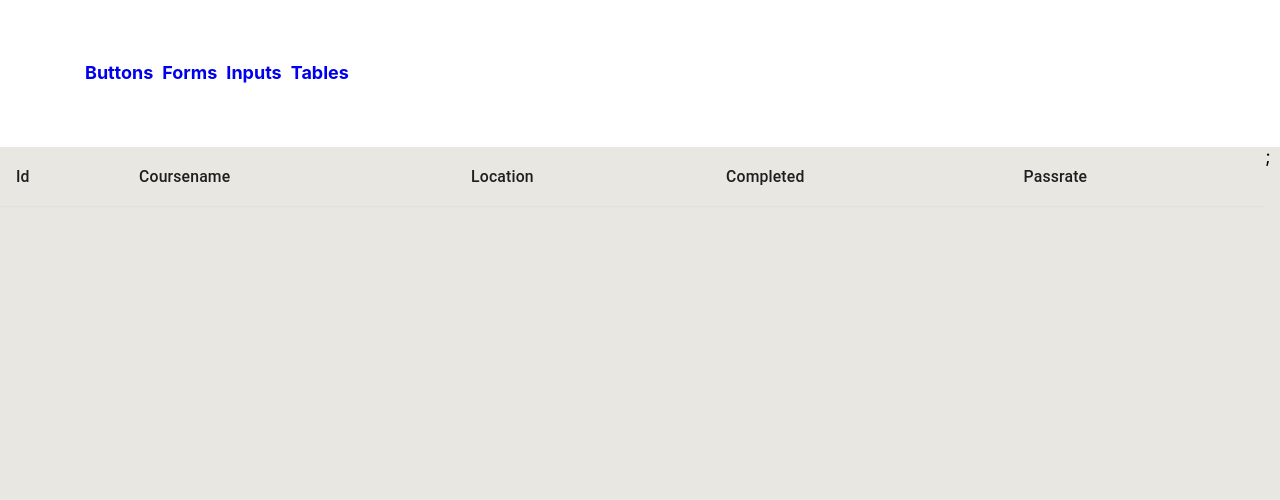
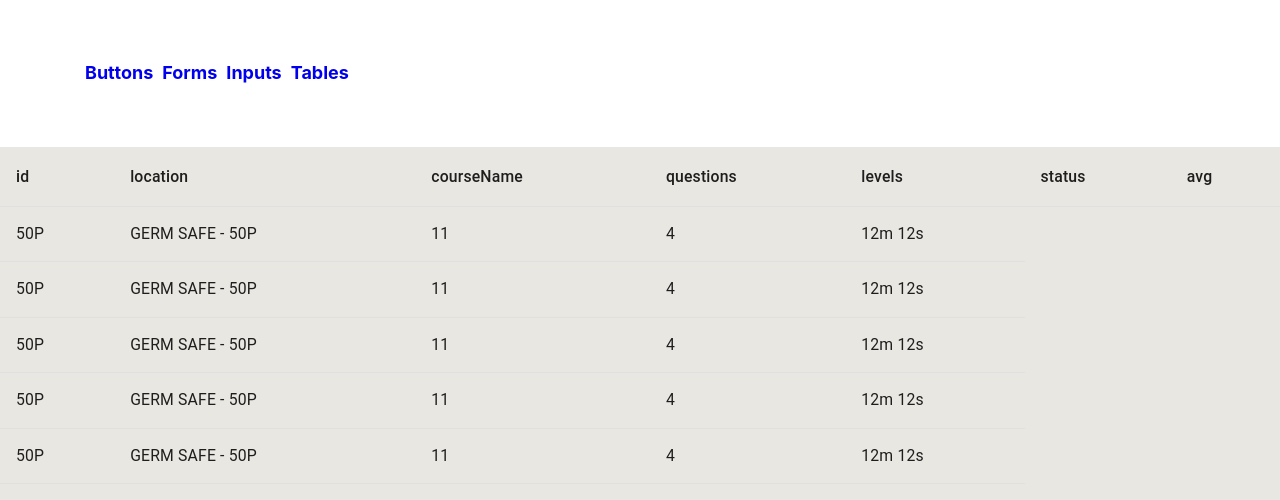
Before and after one commit to timegated/react-components, a React (Create React App) app: page /tables in a window 1280 px wide. Shown: the top 500 px of the page. Built offline with nearby package versions, Linux system fonts and the light colour scheme.

Commit message:
Dynamic table component is now using json data to generate table headers

```diff
--- /dev/null
+++ b/src/components/Loading/Loading.js
@@ -0,0 +1,79 @@
+import React from 'react';
+import styled from 'styled-components';
+
+const LoadingDotFirst = styled.span`
+
+  color: black;
+  font-size: 20px;
+  animation: loading 1s infinite;
+
+  @keyframes loading {
+    0% {
+      opacity: 0.1;
+    }
+    25% {
+      opacity: 0.4;
+    }
+    50% {
+      opacity: 0.7;
+    }
+    100% {
+      opacity: 1;
+    }
+  }
+`;
+
+const LoadingDotSecond = styled.span`
+
+  color: black;
+  font-size: 20px;
+
+  animation: loading 2s infinite;
+
+  @keyframes loading {
+    0% {
+      opacity: 0.1;
+    }
+    25% {
+      opacity: 0.4;
+    }
+    50% {
+      opacity: 0.7;
+    }
+    100% {
+      opacity: 1;
+    }
+  }
+`;
+
+const LoadingDotThird = styled.span`
+
+  color: black;
+  font-size: 20px;
+  animation: loading 3s infinite;
+
+  @keyframes loading {
+    0% {
+      opacity: 0.1;
+    }
+    25% {
+      opacity: 0.4;
+    }
+    50% {
+      opacity: 0.7;
+    }
+    100% {
+      opacity: 1;
+    }
+  }
+`;
+
+const Loading = () => {
+  return (
+    <div>
+      Loading <LoadingDotFirst>.</LoadingDotFirst><LoadingDotSecond>.</LoadingDotSecond><LoadingDotThird>.</LoadingDotThird>
+    </div>
+  )
+}
+
+export default Loading;
--- a/src/components/Navigation/Navigation.js
+++ b/src/components/Navigation/Navigation.js
@@ -11,6 +11,7 @@ import Forms from '../Forms/Forms';
 import Inputs from '../Inputs/Inputs';
 import DynamicTable from '../Tables/DynamicTable';
 import { dataCollection } from '../../dummy/dataCollection';
+import tableData from '../../dummy/tablaData.json';
 import styled from 'styled-components';
 
 const NavContainer = styled.div`
@@ -72,7 +73,7 @@ const Navigation = () => {
             <Inputs />
           </Route>
           <Route exact path="/tables">
-            <DynamicTable obj={dataCollection}/>
+            <DynamicTable obj={tableData}/>
           </Route>
         </Switch>
       </Router>
--- a/src/components/Tables/DynamicTable.js
+++ b/src/components/Tables/DynamicTable.js
@@ -7,38 +7,70 @@ import {
   TableBody,
   TableCell,
 } from '@material-ui/core';
+import Loading from '../Loading/Loading';
+import { format } from '../../utils/format';
 
-const format = (string) => {
-  return string[0].toUpperCase() + string.substring(1);
-};
+
 
 /**
  * OBJ represents JSON data
  * @param {object}
- * */
+ *
+*/
+
 const DynamicTable = ({ obj }) => {
-  console.log(obj[0])
+  const [data, setData] = React.useState(obj);
+
+  const createTableHeader = (json) => {
+    console.log('from createTableHeader', json)
+    return Object.keys(json.games[0]).map((key, index) => {
+      return (<TableCell component="th" align="left" key={index}>{key}</TableCell>)
+    });
+  };
+
+  const createTableBody = (json) => {
+    console.log('from createTableBody', json)
+    return json.games.map(game => {
+      return (
+        <TableRow key={game.id}>
+          <TableCell>
+            {game.location}
+          </TableCell>
+          <TableCell>
+            {game.courseName}
+          </TableCell>
+          <TableCell>
+            {game.questions}
+          </TableCell>
+          <TableCell>
+            {game.levels}
+          </TableCell>
+          <TableCell>
+            {game.avg}
+          </TableCell>
+        </TableRow>
+      );
+    })
+  };
+
   return (
     <div>
       <Table>
         <TableHead>
           <TableRow>
-            {Object.keys(obj[0]).map((key, index) => {
-              // console.log('the object keys', key);
-              console.log('the formatting function',format(key));
-              return (
-                <TableCell key={index}>{format(key)}</TableCell>
-              )
-            })};
+            {createTableHeader(data)}
           </TableRow>
         </TableHead>
+        <TableBody>
+          {createTableBody(data)}
+        </TableBody>
       </Table>
     </div>
   )
 };
 
 DynamicTable.propTypes = {
-  obj: PropTypes.array.isRequired,
+  obj: PropTypes.object.isRequired,
 };
 
 export default DynamicTable;
--- /dev/null
+++ b/src/dummy/tablaData.json
@@ -0,0 +1,49 @@
+{
+  "games": [
+    {
+      "id": "e3e196a7-a8cc-4ad8-b4a8-ac330e9c8946",
+      "location": "50P",
+      "courseName": "GERM SAFE - 50P",
+      "questions": 11,
+      "levels": 4,
+      "status": true,
+      "avg": "12m 12s"
+    },
+    {
+      "id": "e3e196a7-a8cc-4ad8-b4a8-ac330e9c8947",
+      "location": "50P",
+      "courseName": "GERM SAFE - 50P",
+      "questions": 11,
+      "levels": 4,
+      "status": false,
+      "avg": "12m 12s"
+    },
+    {
+      "id": "e3e196a7-a8cc-4ad8-b4a8-ac330e9c8948",
+      "location": "50P",
+      "courseName": "GERM SAFE - 50P",
+      "questions": 11,
+      "levels": 4,
+      "status": false,
+      "avg": "12m 12s"
+    },
+    {
+      "id": "e3e196a7-a8cc-4ad8-b4a8-ac330e9c8949",
+      "location": "50P",
+      "courseName": "GERM SAFE - 50P",
+      "questions": 11,
+      "levels": 4,
+      "status": true,
+      "avg": "12m 12s"
+    },
+    {
+      "id": "e3e196a7-a8cc-4ad8-b4a8-ac330e9c8950",
+      "location": "50P",
+      "courseName": "GERM SAFE - 50P",
+      "questions": 11,
+      "levels": 4,
+      "status": true,
+      "avg": "12m 12s"
+    }
+  ]
+}
--- /dev/null
+++ b/src/utils/format.js
@@ -0,0 +1,3 @@
+export const format = (string) => {
+  return string[0].toUpperCase() + string.substring(1);
+};
```
